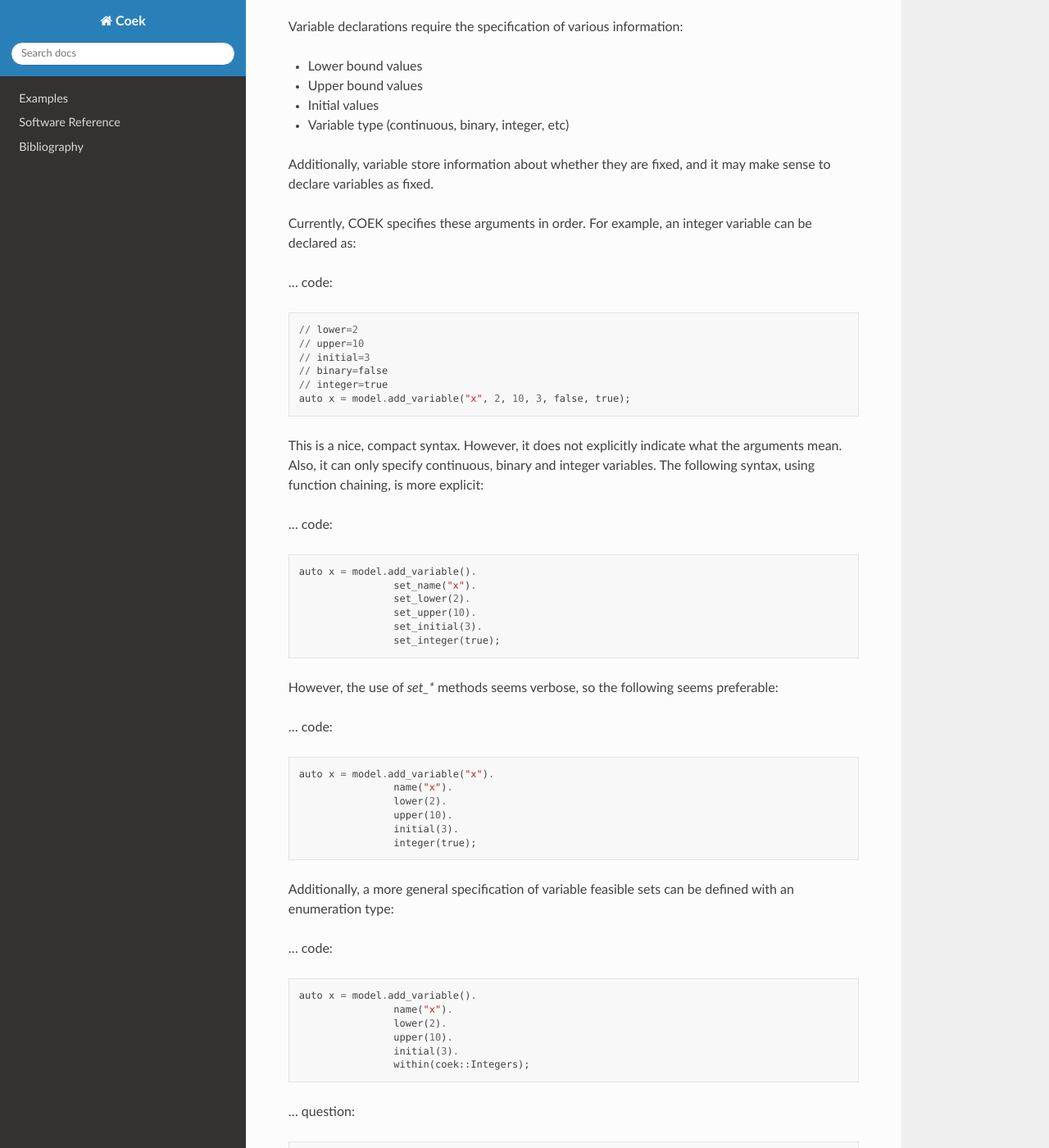
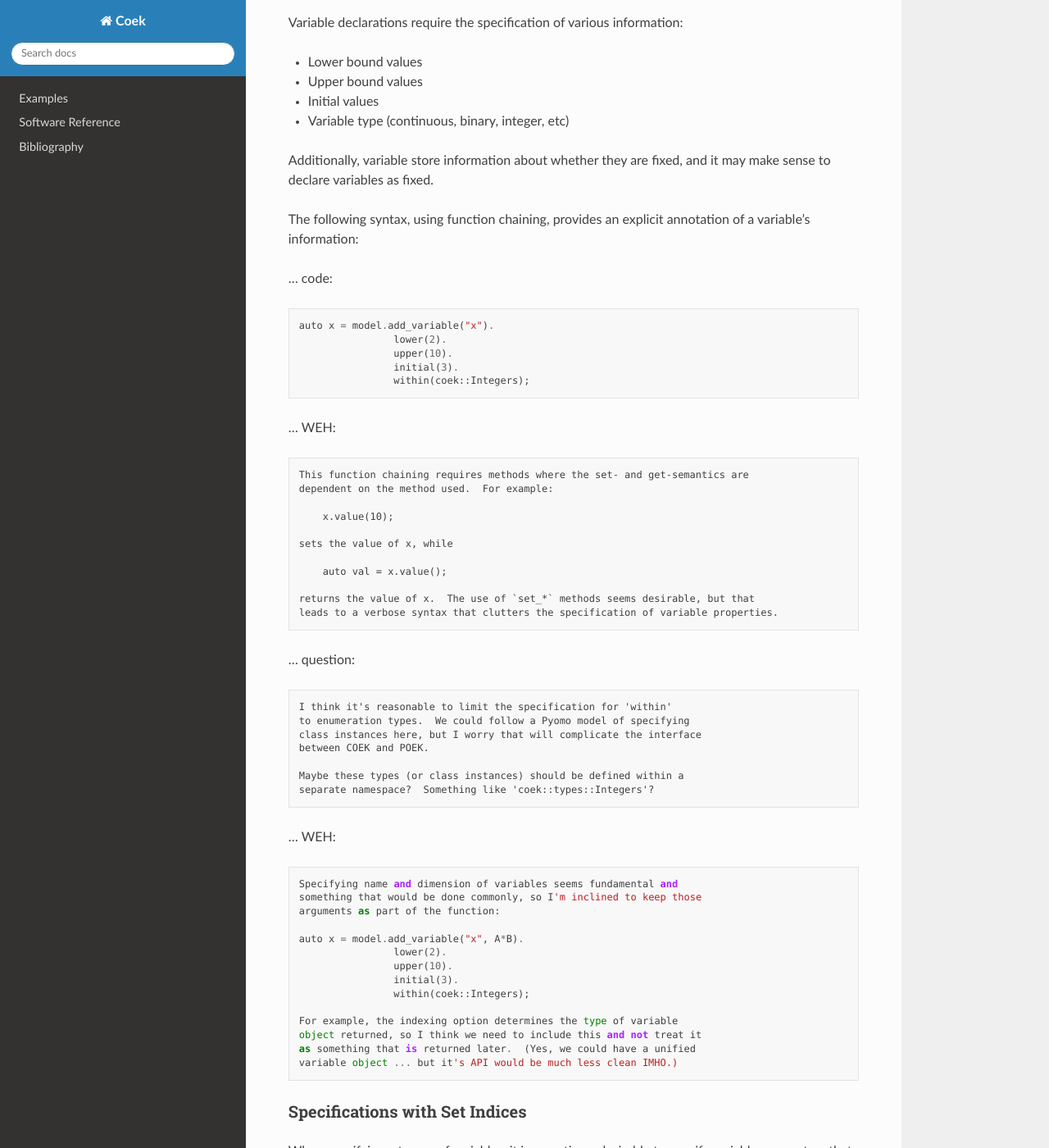
Before and after one commit to sandialabs/coek, a Sphinx documentation site: the page built from doc/api.rst, in a window 1280 px wide and 1400 px high, scrolled down 2462 px. Shown: the whole window at 82% size. Built offline with Sphinx 7.4.7 and the Read the Docs theme 2.0.0, drawn with Linux system fonts in a browser that asks for light colours; some of the changed text lies outside the part shown.

Commit message:
Updating to match the implementation here

```diff
--- a/doc/api.rst
+++ b/doc/api.rst
@@ -50,7 +50,7 @@
 
 ... code::
 
-    auto x = coek::Variable("x");
+    auto x = coek::variable("x");
     model.add_variable(x);
 
 and
@@ -59,16 +59,9 @@
 
     auto x = model.add_variable("x");
 
-We probably need different class types for singleton and
-indexed variables.  Currently, COEK uses `coek::Variable` and
-`coek::IndexedVariable`.  Thus, it's also convenient to have a function
-that creates variables:
-
-... code::
-
-    auto x = coek::variable("x");
-
-It's reasonable to require that the `coek::variable` function and `model.add_variable` method have the same API.
+The `coek::variable` function and `model.add_variable` method have the same API.  They
+construct a variable object and return it.  This enables functional chaining to configure
+the variable, and it enables the user to directly reference the variable object.
 
 ... question::
 
@@ -106,6 +99,13 @@
     auto x = model.add_variable(A*B);
     auto y = model.add_variable("y", A*B);
 
+... note::
+
+    It's possible that the following syntax works in C++17:
+
+    auto y = model.add_variable({2,3,5});
+
+    However, in C++11 the list initializer can be used to construct a std::string name.
 
 Beyond A Minimal Specification
 ~~~~~~~~~~~~~~~~~~~~~~~~~~~~~~
@@ -117,53 +117,33 @@
 * Initial values
 * Variable type (continuous, binary, integer, etc)
 
-Additionally, variable store information about whether they are fixed, and it may make sense to declare variables as fixed.
+Additionally, variable store information about whether they are fixed,
+and it may make sense to declare variables as fixed.
 
-Currently, COEK specifies these arguments in order.  For example, an integer variable can be declared as:
-
-... code::
-
-    // lower=2
-    // upper=10
-    // initial=3
-    // binary=false
-    // integer=true
-    auto x = model.add_variable("x", 2, 10, 3, false, true);
-
-This is a nice, compact syntax.  However, it does not explicitly indicate
-what the arguments mean.  Also, it can only specify continuous, binary
-and integer variables.  The following syntax, using function chaining, is more explicit:
-
-... code::
-
-    auto x = model.add_variable().
-                    set_name("x").
-                    set_lower(2).
-                    set_upper(10).
-                    set_initial(3).
-                    set_integer(true);
-
-However, the use of `set_*` methods seems verbose, so the following seems preferable:
+The following syntax, using function chaining, provides an explicit
+annotation of a variable's information:
 
 ... code::
 
     auto x = model.add_variable("x").
-                    name("x").
-                    lower(2).
-                    upper(10).
-                    initial(3).
-                    integer(true);
-
-Additionally, a more general specification of variable feasible sets can be defined with an enumeration type:
-
-... code::
-
-    auto x = model.add_variable().
-                    name("x").
                     lower(2).
                     upper(10).
                     initial(3).
                     within(coek::Integers);
+
+... WEH::
+
+    This function chaining requires methods where the set- and get-semantics are
+    dependent on the method used.  For example:
+
+        x.value(10);
+
+    sets the value of x, while
+
+        auto val = x.value();
+
+    returns the value of x.  The use of `set_*` methods seems desirable, but that
+    leads to a verbose syntax that clutters the specification of variable properties.
 
 ... question::
 
@@ -291,22 +271,30 @@
     size_t n=100;
     auto x = model.add_variable(n);
     // Value of the 4th element of the array
-    auto v = x[3].value();
+    auto v = x(3).value();
 
     // A tensor of continuous variables:  R^{2 x 3 x 5}
-    std::tuple<size_t> dim = {2,3,5};
+    std::vector<size_t> dim = {2,3,5};
     auto x = model.add_variable(dim);
     // Value of the variable indexed by (0,2,1)
-    auto v = x[0,2,1].value();
+    auto v = x(0,2,1).value();
 
     // A tensor of continuous variables indexed by COEK set objects
     auto A = coek::RangeSet(1,10);
     auto B = coek::RangeSet(11,20);
     auto x = model.add_variable(A*B);
     // Value of the variable indexed by (1,11)
-    auto v = x[1,11].value();
+    auto v = x(1,11).value();
 
-Note that variables can be indexed by expressions, but the evaluation of those expressions is deferred.  For example:
+.. note::
+
+    For historical reasons, it would be preferable to use the [] operator.
+    However, this operator cannot be overloaded with C++ while allowing multiple
+    subscripts.  This will change with C++23, but for now we restrict COEK
+    to the use of operator() logic.
+
+Note that variables can be indexed by expressions, but the evaluation
+of those expressions is deferred.  For example:
 
 .. code::
 
@@ -318,26 +306,27 @@
     auto x = model.add_variable(n);
 
     // Create a reference to the variable
-    auto x0 = x[3+p];
+    auto x0 = x(3+p);
     // Evaluate the reference to the variable, resolving the parameter value
     auto v = x0.value();
 
     // Create a reference to the variable
-    auto x0 = x[3+i];
+    auto x0 = x(3+i);
     // Evaluate the reference to the variable, resolving the parameter value
     auto v = x0.value();
 
 .. note::
 
-    COEK confirms that expressions used to index variables do not contain a variable unless it is fixed.  Thus,
-    the following creates a runtime error:
+    COEK confirms that expressions used to index variables do not
+    contain a variable unless it is fixed.  Thus, the following creates
+    a runtime error:
 
     auto x = variable(100);
     auto y = variable();
-    auto v = x[y+3].value();
+    auto v = x(y+3).value();
 
-    Similarly, if a set index used in an indexing expression is not being processed by a context, then COEK will create
-    an error at runtime.
+    Similarly, if a set index used in an indexing expression is not being
+    processed by a context, then COEK will create an error at runtime.
 
 
 Parameters
```
Also changed, not shown: other parts of doc/api.rst (+5 -5 lines).
